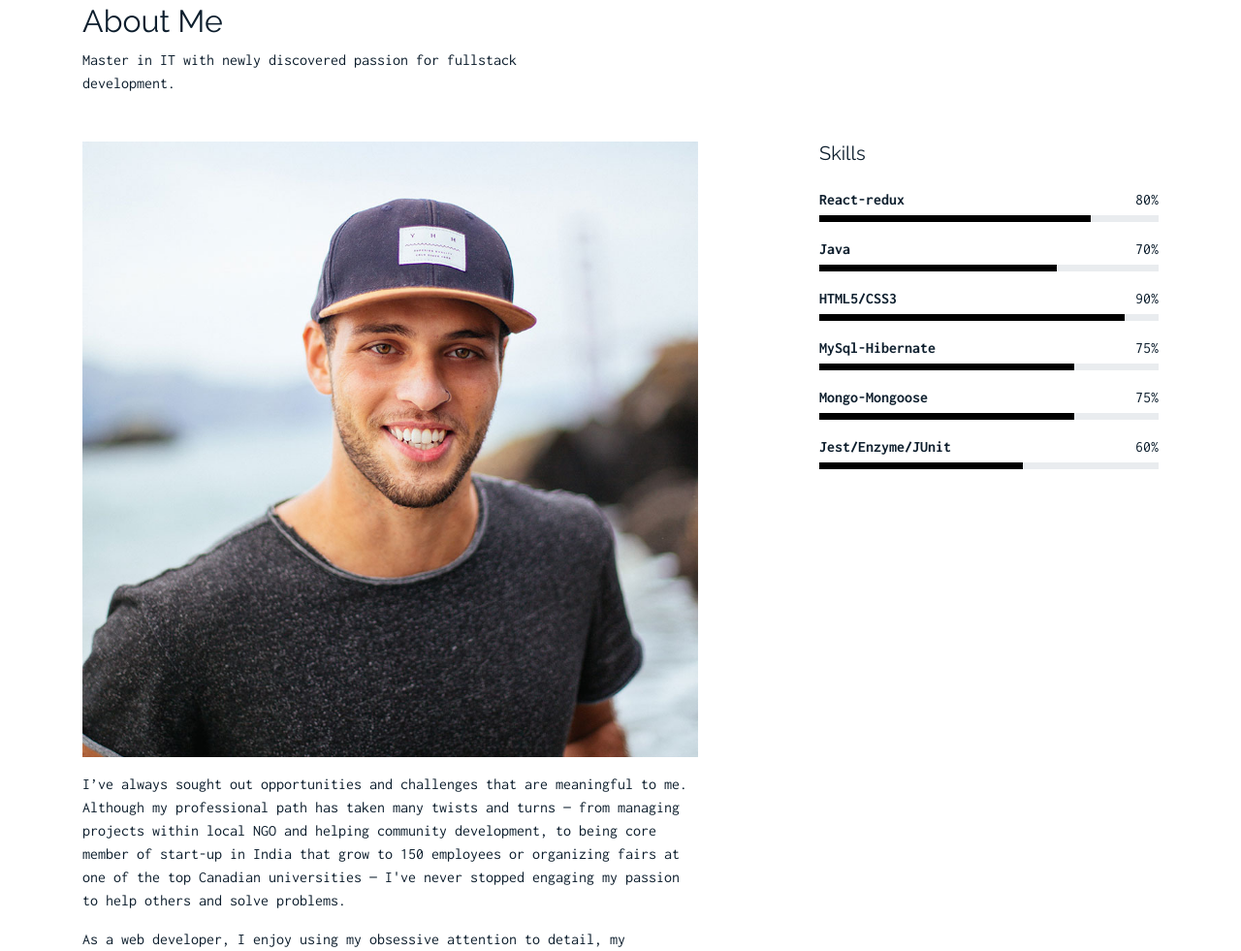
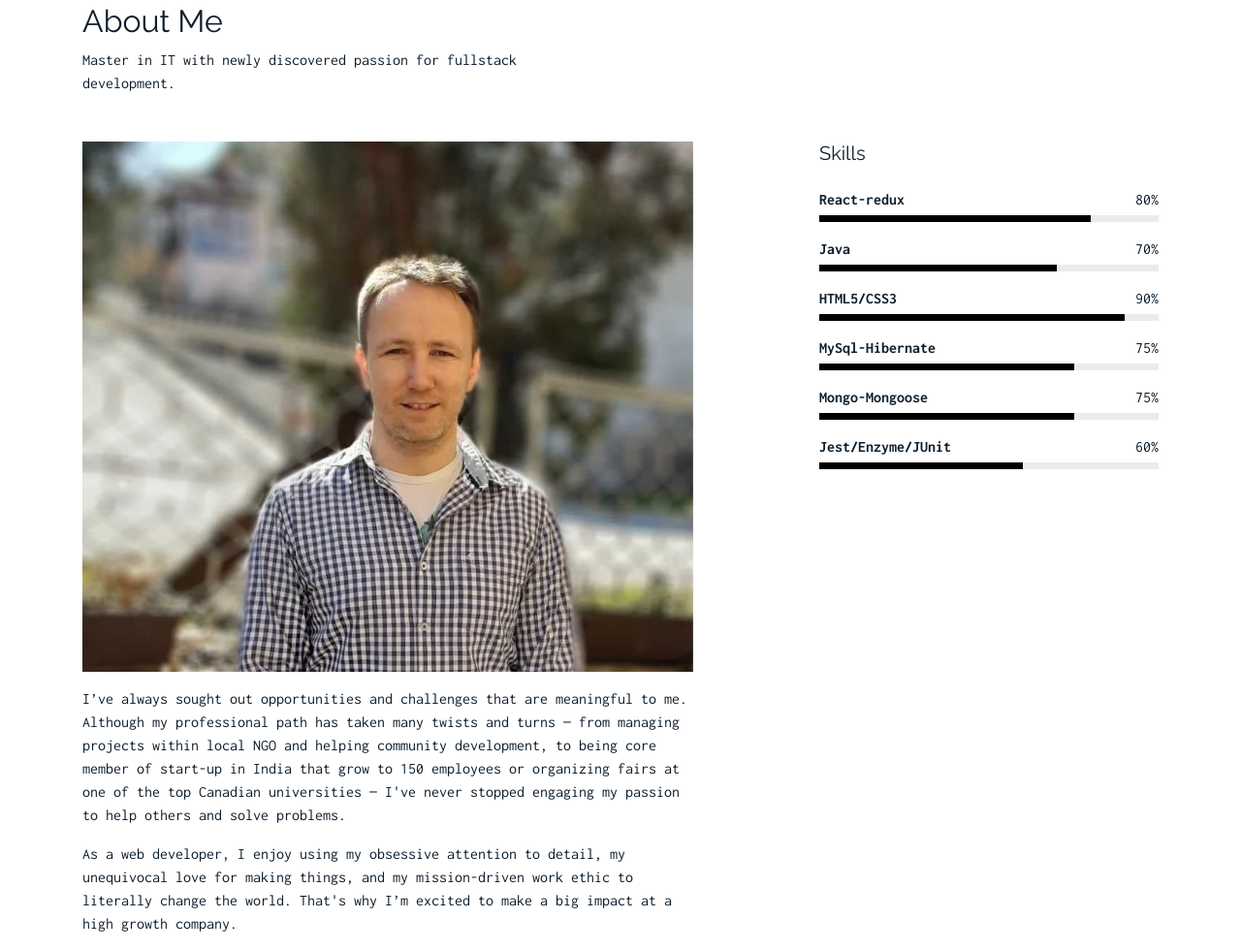
Before and after one commit to AleksandarAleksandar/AleksandarAleksandar.github.io, a plain HTML site: page index.html in a window 1280 px wide. Shown: the part 934-1915 px from the top of the page at 97% size. Drawn offline with Linux system fonts and the light colour scheme.

Commit message:
pp added

```diff
--- a/index.html
+++ b/index.html
@@ -246,7 +246,7 @@
           </div>
 
           <div class="col-md-7 mb-5 mb-md-0" data-aos="fade-up">
-            <p><img src="img/person_1_sq.jpg" alt="Image" class="img-fluid"></p>
+            <p><img src="img/profile.jpg" alt="Image" class="img-fluid"></p>
             <p>I’ve always sought out opportunities and challenges that are meaningful to me. Although my professional path has taken many twists and turns — from managing projects within local NGO and helping community development, to being core member of start-up in India that grow to 150 employees or organizing fairs at one of the top Canadian universities — I've never stopped engaging my passion to help others and solve problems.</p>
             <p>As a web developer, I enjoy using my obsessive attention to detail, my unequivocal love for making things, and my mission-driven work ethic to literally change the world. That's why I’m excited to make a big impact at a high growth company.</p>
 
```
Also changed, not shown: img/profile.jpg (added).
